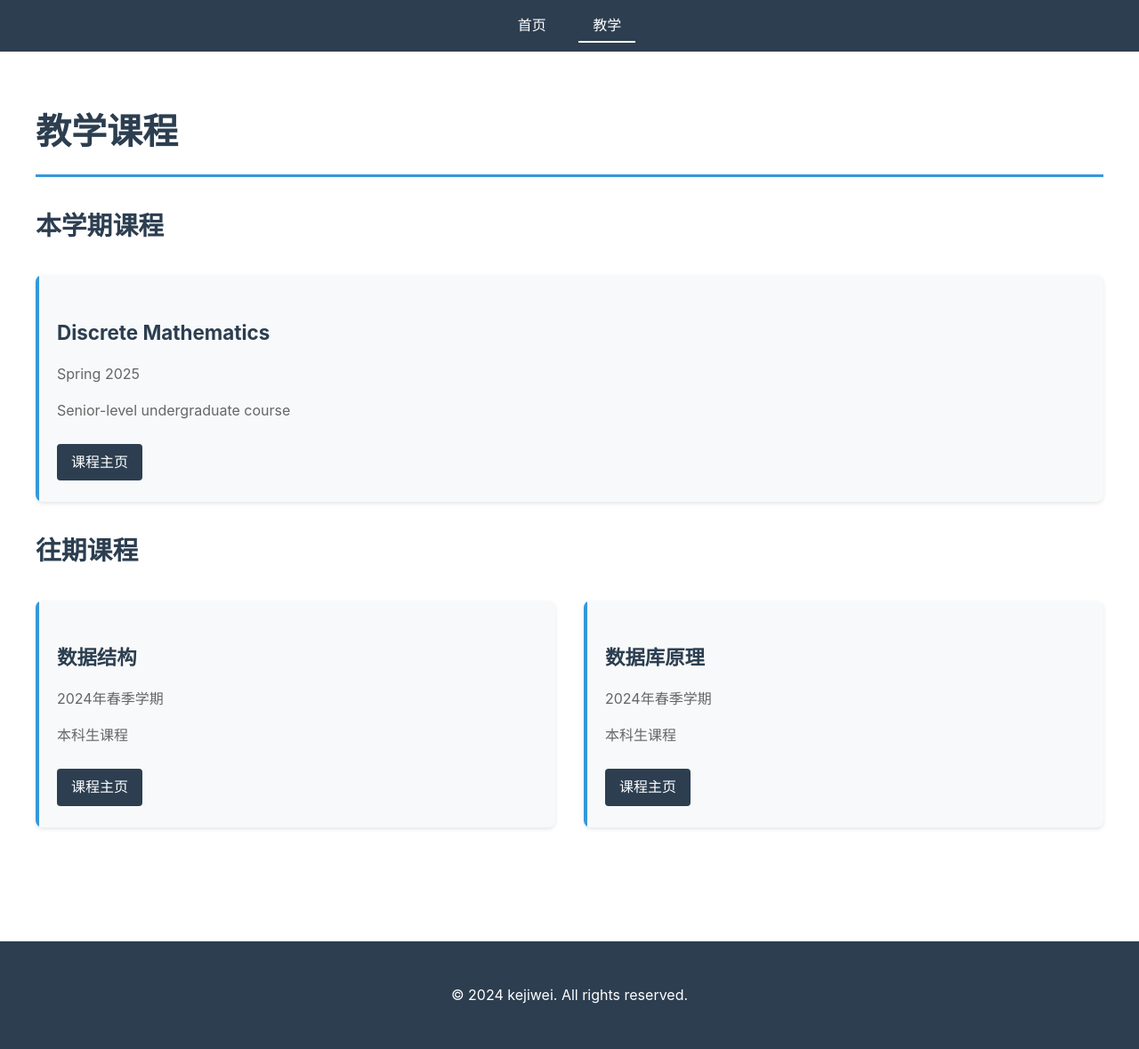
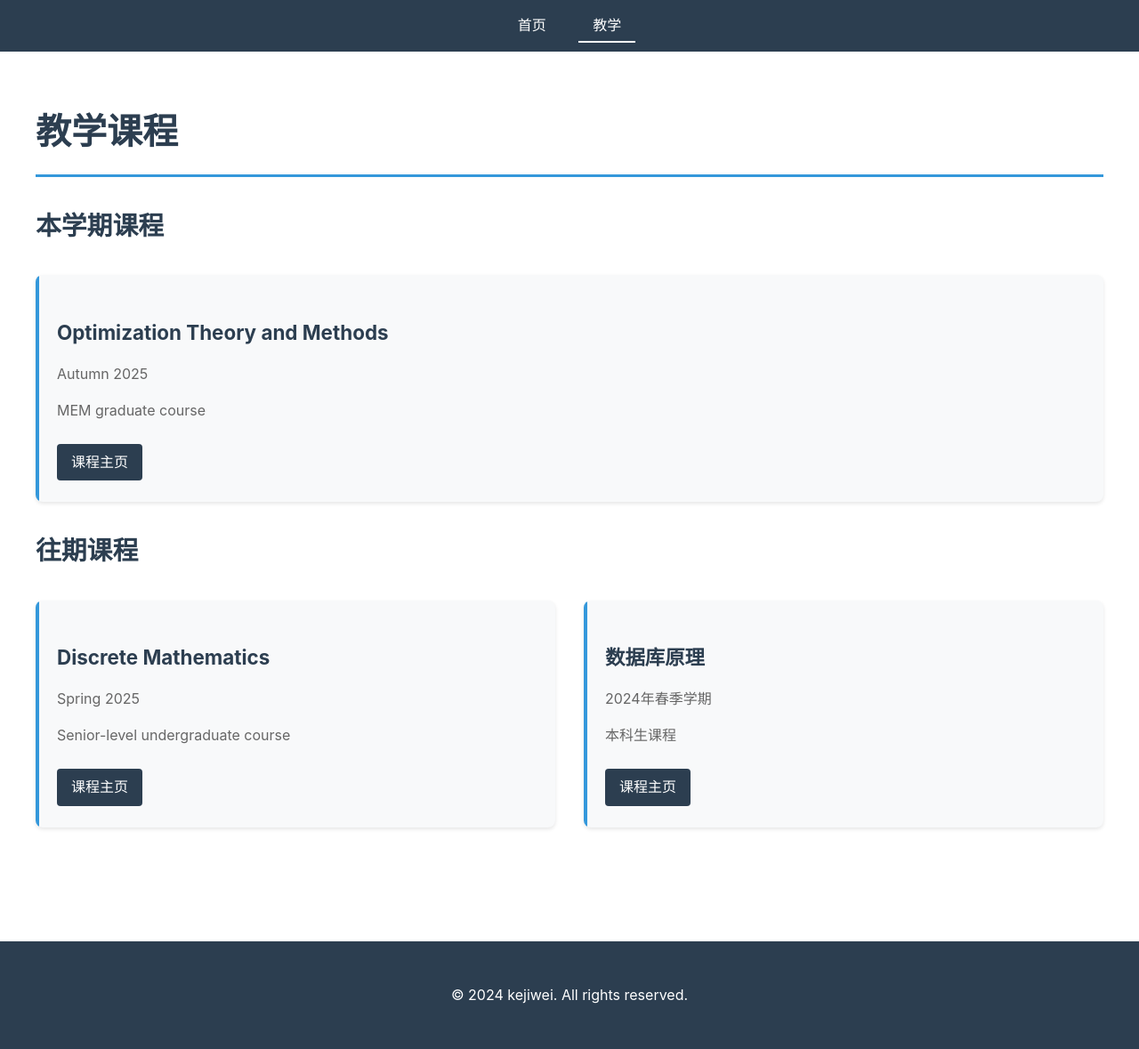
Before and after one commit to kejiwei/kejiwei.github.io, a Jekyll site: the page teaching/index.html, which Jekyll copies as it is, in a window 1280 px wide. Shown: the whole page at 89% size. Built offline with Jekyll 4.4.1, drawn with Linux system fonts in a browser that asks for light colours.

Commit message:
update on course
123

```diff
--- a/teaching/index.html
+++ b/teaching/index.html
@@ -20,21 +20,21 @@
             <h2>本学期课程</h2>
             <div class="course-list">
                 <div class="course-item">
-                    <h3>Discrete Mathematics </h3>
-                    <p>Spring 2025</p>
-                    <p>Senior-level undergraduate course</p>
-                    <a href="/teaching/courses/dismath" class="course-link">课程主页</a>
+                    <h3>Optimization Theory and Methods </h3>
+                    <p>Autumn 2025</p>
+                    <p>MEM graduate course</p>
+                    <a href="/teaching/courses/data_structure/" class="course-link">课程主页</a>
                 </div>
             </div>
         </section>
         <section class="past-courses">
             <h2>往期课程</h2>
             <div class="course-list">
-                <div class="course-item">
-                    <h3>数据结构</h3>
-                    <p>2024年春季学期</p>
-                    <p>本科生课程</p>
-                    <a href="/teaching/courses/data_structure" class="course-link">课程主页</a>
+               <div class="course-item">
+                    <h3>Discrete Mathematics </h3>
+                    <p>Spring 2025</p>
+                    <p>Senior-level undergraduate course</p>
+                    <a href="/teaching/courses/dismath" class="course-link">课程主页</a>
                 </div>
 
                 <div class="course-item">
```
